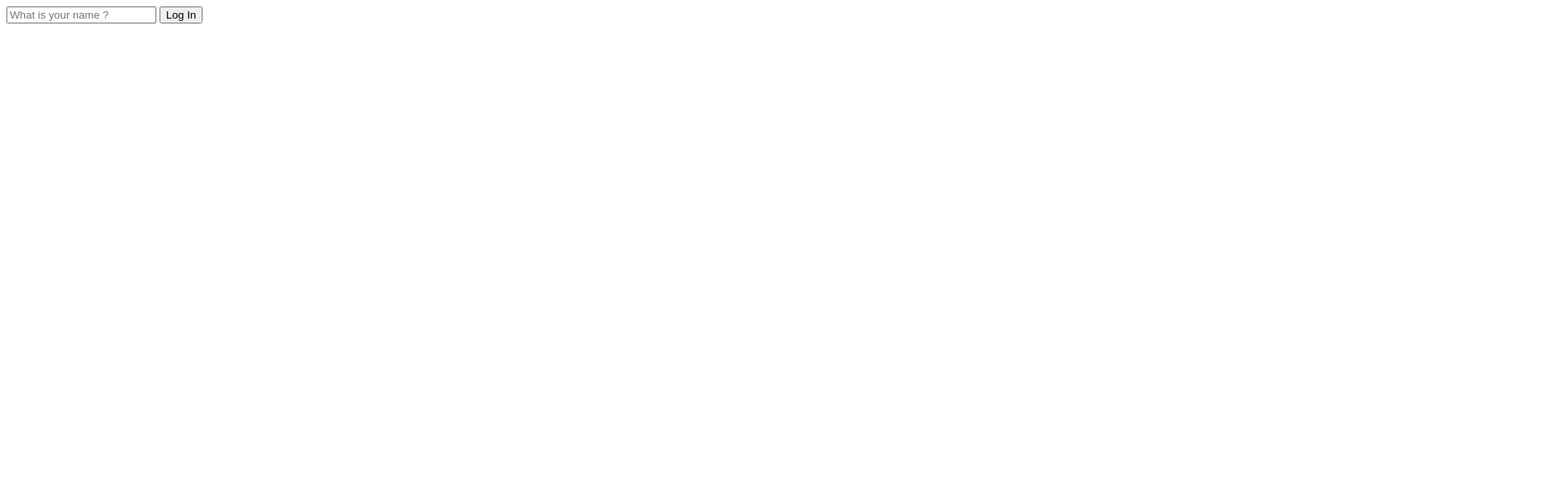
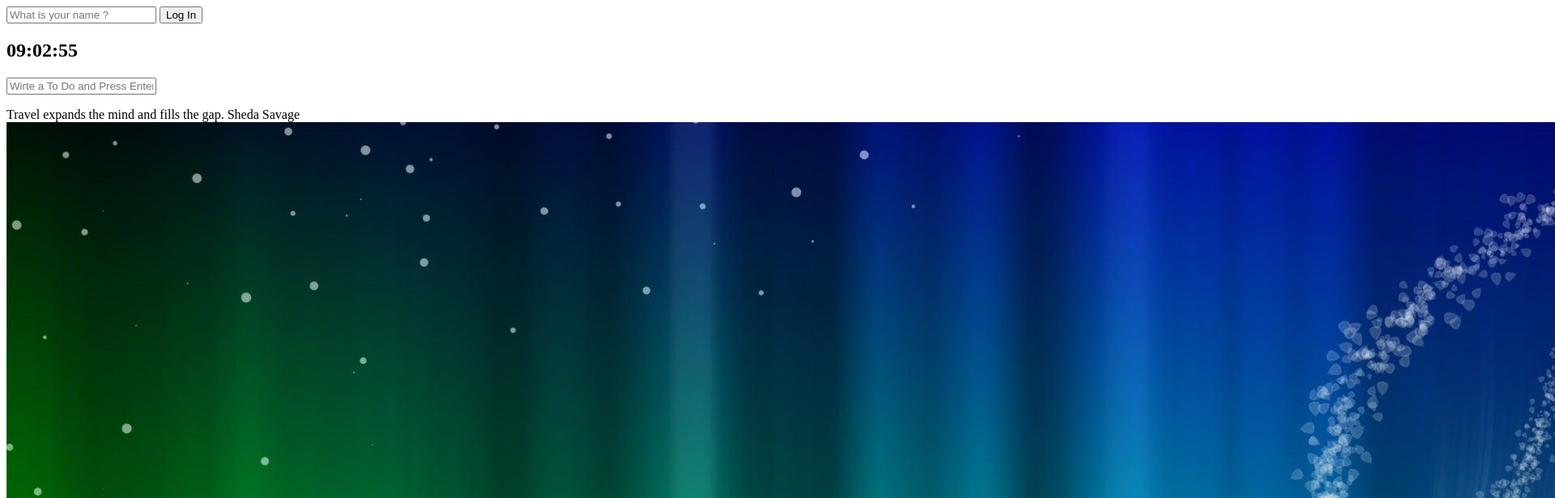
Before and after one commit to HYEBPARK/HYEBPARK.github.io, a plain HTML site: page index.html in a window 1280 px wide. Shown: the top 616 px of the page at 81% size, 1920 px wide, since content can reach past the window. Drawn offline with Linux system fonts and the light colour scheme.

Commit message:
Clock, Background, TO-DO add 구현

```diff
--- a/index.html
+++ b/index.html
@@ -3,7 +3,7 @@
     <head>
         <meta charset="UTF-8"/>
         <meta name = "viewport" content="width=device-width, initial-scale=1.0"/>
-        <link rel="stylesheet" href="style.css" />
+        <link rel="stylesheet" href="css/style.css" />
         <title>Momentum App</title>
     </head>
     <body>
@@ -15,7 +15,19 @@
                    />
             <input type="submit" value="Log In" />
         </form>
+        <h2 id="clock">00:00</h2>
         <h1 id="greeting" class="hidden"></h1>
-    <script src = "app.js"></script>
+        <form id="todo-form">
+            <input type="text" placeholder="Wirte a To Do and Press Enter" required/></form>
+            <ul id="todo-list"></ul>
+        <div id="quote">
+            <span> </span>
+            <span> </span>
+        </div>
+    <script src = "js/greetings.js"></script>
+    <script src = "js/clock.js"></script>
+    <script src = "js/quotes.js"></script>
+    <script src = "js/background.js"></script>
+    <script src = "js/todo.js"></script>
     </body>
 </html>
--- /dev/null
+++ b/js/background.js
@@ -0,0 +1,7 @@
+const images =["0.jpeg","1.jpg"];
+const chosenImage = images[Math.floor(Math.random() * images.length)];
+const bgImage = document.createElement("img");
+
+bgImage.src = `img/${chosenImage}`;
+
+document.body.appendChild(bgImage);
--- /dev/null
+++ b/js/clock.js
@@ -0,0 +1,12 @@
+const clock = document.querySelector("h2#clock");
+
+function getClock() {
+    const date = new Date();
+    const hours = String(date.getHours()).padStart(2,"0");
+    const minutes = String(date.getMinutes()).padStart(2,"0");
+    const second = String(date.getSeconds()).padStart(2,"0");
+    clock.innerText = `${hours}:${minutes}:${second}`;
+}
+
+getClock();
+setInterval(getClock,1000);
--- /dev/null
+++ b/js/quotes.js
@@ -0,0 +1,51 @@
+const quotes = [
+    {
+      quote: "The way to get started is to quit talking and begin doing.",
+      author: "Walt Disney",
+    },
+    {
+      quote: "Life is what happens when you're busy making other plans.",
+      author: "John Lennon",
+    },
+    {
+      quote:
+        "The world is a book and those who do not travel read only one page.",
+      author: "Saint Augustine",
+    },
+    {
+      quote: "Life is either a daring adventure or nothing at all.",
+      author: "Helen Keller",
+    },
+    {
+      quote: "To Travel is to Live",
+      author: "Hans Christian Andersen",
+    },
+    {
+      quote: "Only a life lived for others is a life worthwhile.",
+      author: "Albert Einstein",
+    },
+    {
+      quote: "You only live once, but if you do it right, once is enough.",
+      author: "Mae West",
+    },
+    {
+      quote: "Never go on trips with anyone you do ntot love.",
+      author: "Hemmingway",
+    },
+    {
+      quote: "We wander for distraction, but we travel for fulfilment.",
+      author: "Hilaire Belloc",
+    },
+    {
+      quote: "Travel expands the mind and fills the gap.",
+      author: "Sheda Savage",
+    },
+  ];
+
+  const quote = document.querySelector("#quote span:first-child");
+  const author = document.querySelector("#quote span:last-child");
+
+  const todaysQuote = quotes[Math.floor(Math.random() * quotes.length)];
+
+  quote.innerText = todaysQuote.quote;
+  author.innerText = todaysQuote.author;
--- /dev/null
+++ b/js/todo.js
@@ -0,0 +1,21 @@
+const toDoForm = document.getElementById("todo-form");
+const toDoInput = toDoForm.querySelector("input");
+const toDoList = document.getElementById("todo-list");
+
+function paintToDo(newTodo){
+    const li = document.createElement("li");
+    const span = document.createElement("span");
+    li.appendChild(span);
+    span.innerText = newTodo;
+    toDoList.appendChild(li);
+}
+
+function handleToDoSubmit(event){
+    event.preventDefault();
+    const newTodo = toDoInput.value;
+    toDoInput.value = "";
+    paintToDo(newTodo);
+}
+
+
+toDoForm.addEventListener("submit", handleToDoSubmit);
```
Also changed, not shown: css/style.css (renamed from style.css), img/0.jpeg (added), img/1.jpg (added), js/greetings.js (renamed from app.js).
